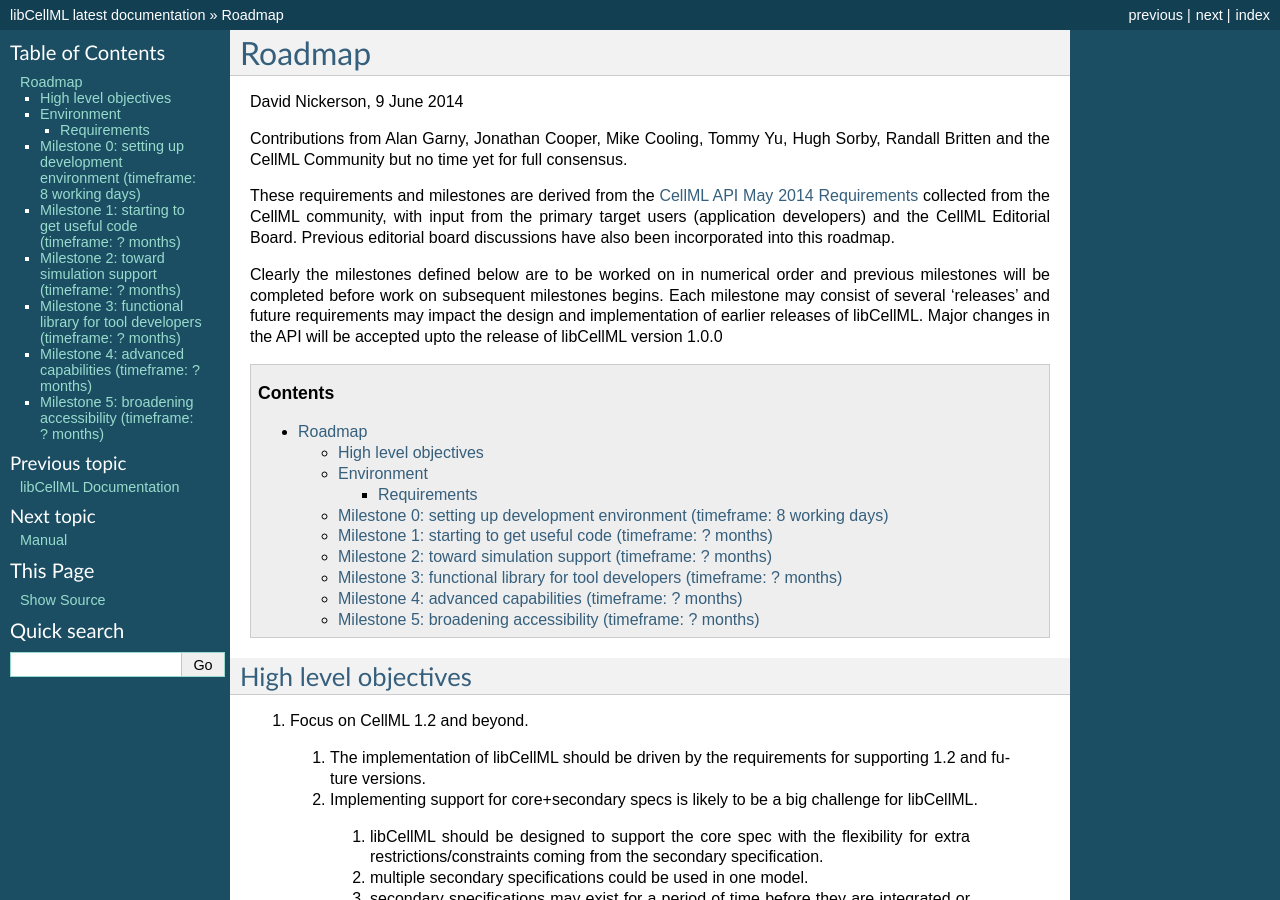
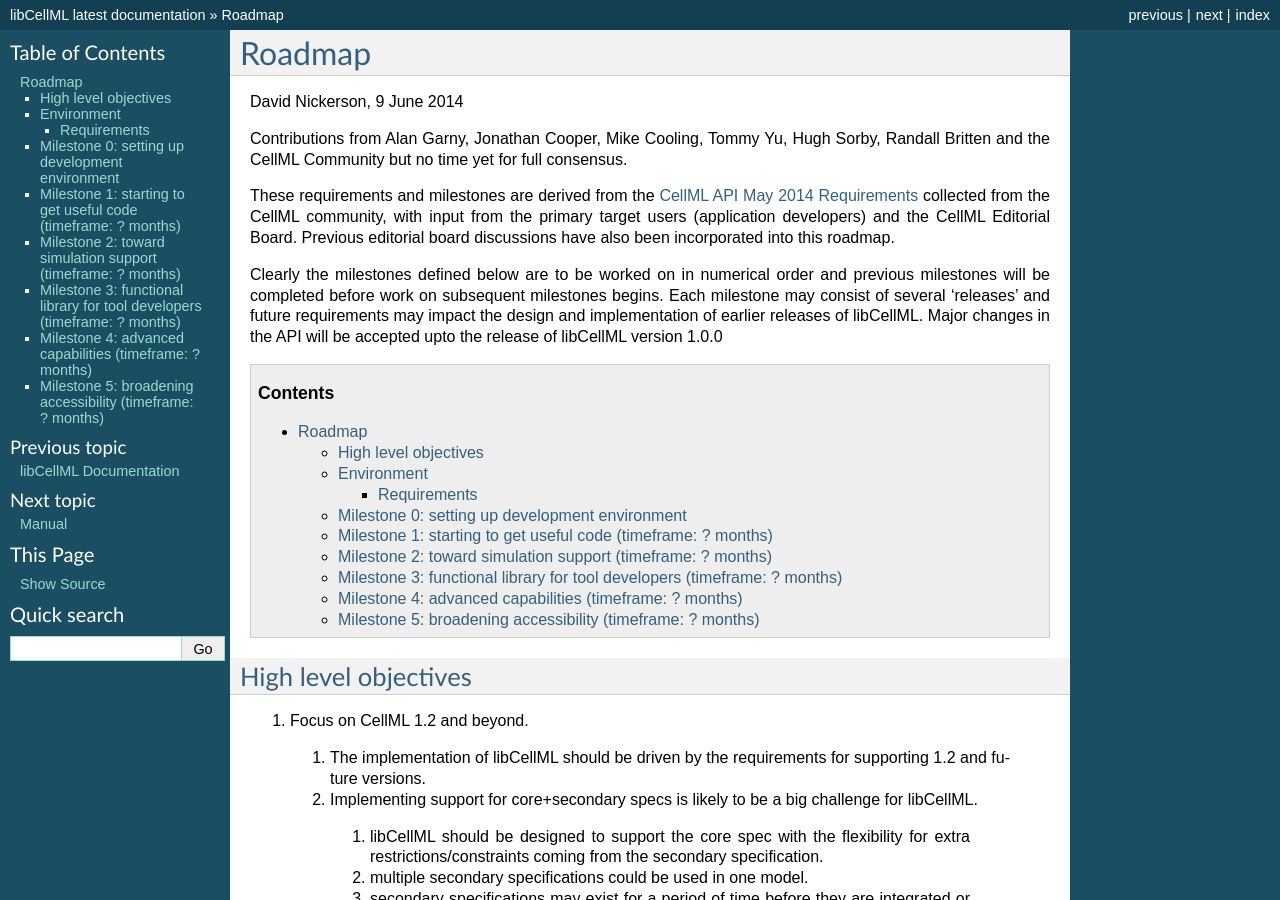
Before and after one commit to hsorby/libcellnl, a Sphinx documentation site: the page built from docs/roadmap.rst, in a window 1280 px wide and 900 px high. Built offline with Sphinx 7.4.7, drawn with Linux system fonts in a browser that asks for light colours; some of the changed text lies outside the part shown.

Commit message:
Remove timeframe from Milestone 0.

```diff
--- a/docs/roadmap.rst
+++ b/docs/roadmap.rst
@@ -64,10 +64,8 @@ Requirements
 
 We should avoid using non-standard system libraries unless there is a compelling reason.  Once features are available the API can be fine tuned in consultation with the CellML community.
 
-Milestone 0: setting up development environment (timeframe: 8 working days)
-===========================================================================
-
-**To be completed on Wednesday 3rd September 2014**
+Milestone 0: setting up development environment
+===============================================
 
 #. Share an UML-esque document with the community via github describing CellML specific object model.
 
```
